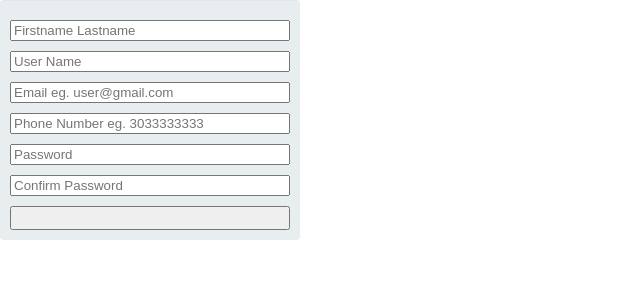
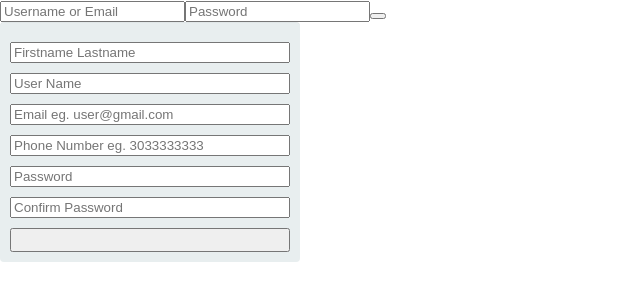
Before and after one commit to flachman03/Lets-Hang-React-Web, a React (Create React App) app: page / in a window 1280 px wide. Shown: the top 300 px of the page, without its empty margins (0-640 px from the left). Built offline with nearby package versions, Linux system fonts and the light colour scheme.

Commit message:
Add bones of LoginForm component and render it within App component

```diff
--- a/src/App.js
+++ b/src/App.js
@@ -1,10 +1,12 @@
 import React from 'react';
-import SignUpForm from './Components/SignUpForm/SignUpForm'
+import SignUpForm from './Components/SignUpForm/SignUpForm';
+import LoginForm from "./Components/LoginForm/LoginForm";
 import './App.css';
 
 function App() {
   return (
     <main>
+      <LoginForm />
       <SignUpForm />
     </main>
   )
--- /dev/null
+++ b/src/Components/LoginForm/LoginForm.js
@@ -0,0 +1,65 @@
+import React from "react";
+import "./LoginForm.scss";
+import { connect } from "react-redux";
+import { CreateUserThunk } from "../../Thunks/UserThunks/CreateUserThunk";
+
+export class LoginForm extends React.PureComponent {
+  state = {
+    userName: "",
+    password: ""
+  };
+
+  handleOnChange = e => {
+    this.setState({ [e.target.name]: e.target.value });
+  };
+
+  // handleCreateUser = e => {
+  //   e.preventDefault();
+  //   const user = {
+  //     name: this.state.name,
+  //     userName: this.state.userName,
+  //     email: this.state.email,
+  //     phoneNumber: this.state.phoneNumber,
+  //     password: this.state.password,
+  //     confirmPassword: this.state.confirmPassword
+  //   };
+  //   this.props.createUser(user);
+  // };
+
+  render() {
+    return (
+      <form className="loginform">
+        <input
+          className="loginform__input"
+          id="loginform__input--username"
+          type="text"
+          name="username"
+          placeholder="Username or Email"
+          value={this.state.username}
+          onChange={e => this.handleOnChange(e)}
+        ></input>
+        <input
+          className="loginform__input"
+          id="loginform__input--password"
+          type="text"
+          name="password"
+          placeholder="Password"
+          value={this.state.password}
+          onChange={e => this.handleOnChange(e)}
+        ></input>
+        <button
+          className="loginform__submitbtn"
+          placeholder="Login"
+          type="submit"
+          onClick={e => this.handleCreateUser(e)}
+        ></button>
+      </form>
+    );
+  }
+}
+
+export const mapDispatchToProps = dispatch => ({
+  createUser: user => dispatch(CreateUserThunk(user))
+});
+
+export default connect(null, mapDispatchToProps)(LoginForm);
--- a/src/Components/SignUpForm/SignUpForm.js
+++ b/src/Components/SignUpForm/SignUpForm.js
@@ -4,7 +4,7 @@ import { connect } from 'react-redux'
 import {CreateUserThunk} from '../../Thunks/UserThunks/CreateUserThunk'
 
 
-export class SignUpForm extends React.Component {
+export class SignUpForm extends React.PureComponent {
   constructor() {
     super();
     this.state = {
```
Also changed, not shown: src/Components/LoginForm/LoginForm.scss (added), 1 other file (tests, documents, lock files or other folders).
